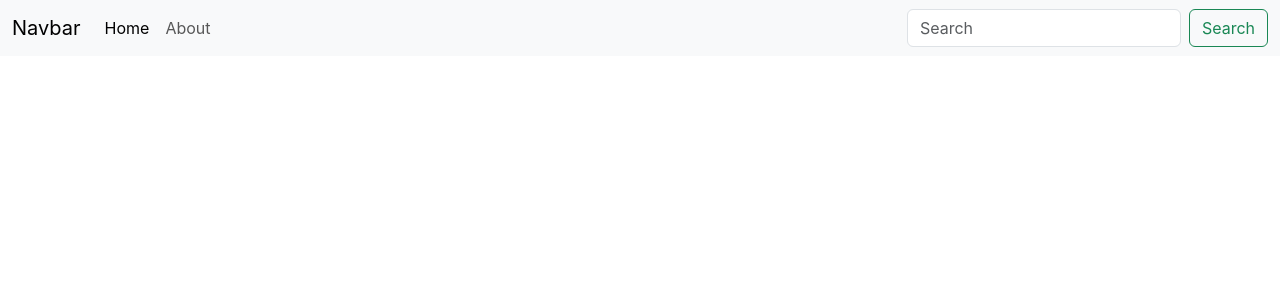
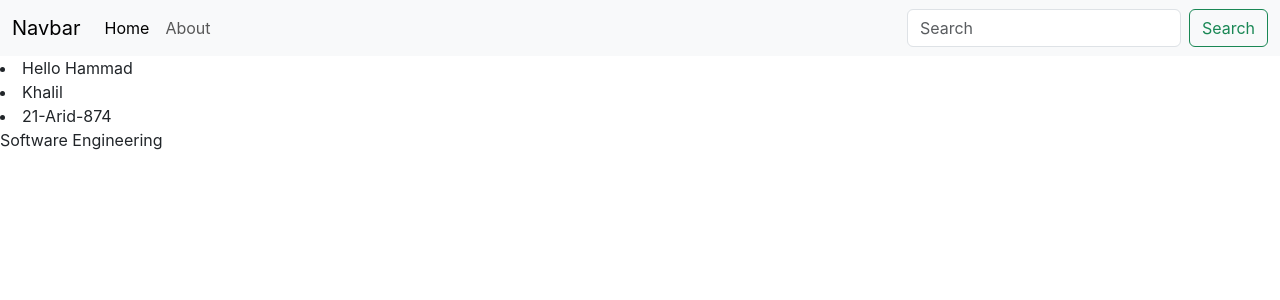
Before and after one commit to Hammad-khalil/React-Project, a React (Create React App) app: page / in a window 1280 px wide. Shown: the top 300 px of the page. Built offline with nearby package versions, Linux system fonts and the light colour scheme.

Commit message:
practicing ways to import and export modules data

```diff
--- /dev/null
+++ b/src/Components/values.js
@@ -0,0 +1,11 @@
+const name = "Hammad";
+const lname = "Khalil";
+const rollno = "21-Arid-874";
+
+let a = function () {
+  let degree = "Software Engineering";
+  return degree;
+};
+
+export default name;
+export { lname, rollno, a };
--- a/src/index.js
+++ b/src/index.js
@@ -1,13 +1,20 @@
-import React from 'react';
-import ReactDOM from 'react-dom/client';
-import './index.css';
-import App from './App';
-import reportWebVitals from './reportWebVitals';
+import React from "react";
+import ReactDOM from "react-dom/client";
+import "./index.css";
+import name, { lname, rollno, a } from "./Components/values";
+import App from "./App";
+import reportWebVitals from "./reportWebVitals";
 
-const root = ReactDOM.createRoot(document.getElementById('root'));
+const root = ReactDOM.createRoot(document.getElementById("root"));
 root.render(
   <React.StrictMode>
-    <App />
+    <>
+      <App />
+      <li>Hello {name}</li>
+      <li> {lname}</li>
+      <li> {rollno}</li>
+      {a()}
+    </>
   </React.StrictMode>
 );
 
```
